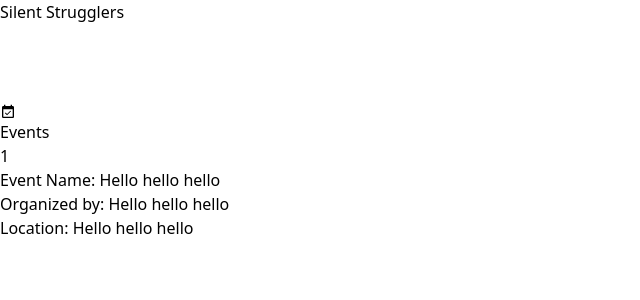
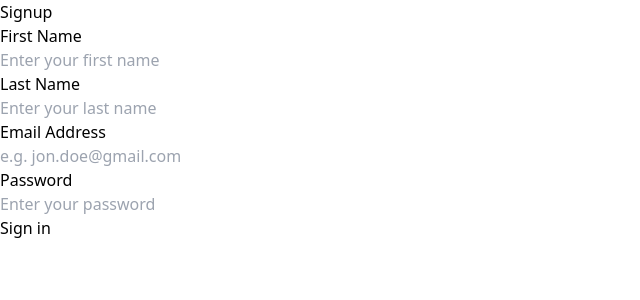
Before and after one commit to yozan21/nihareeka_iicquest, a React (Vite) app: page /events in a window 1280 px wide. Shown: the top 300 px of the page, without its empty margins (0-640 px from the left). Built offline with nearby package versions, Linux system fonts and the light colour scheme.

Commit message:
added spinner

```diff
--- a/src/App.jsx
+++ b/src/App.jsx
@@ -1,11 +1,16 @@
-import React from 'react'
-import Urls from './urls/Urls'
+import React from "react";
+import Urls from "./urls/Urls";
+import Login from "./components/login";
+import Signup from "./components/Signup";
+import Spinner from "./components/Spinner";
 
 function App() {
   return (
-   <Urls />
-
-  )
+    // <Urls />
+    // <Login />
+    <Signup />
+    // <Spinner resol={{ height: 14, width: 14 }} />
+  );
 }
 
-export default App
+export default App;
--- a/src/components/Navbar.jsx
+++ b/src/components/Navbar.jsx
@@ -1,49 +1,77 @@
-import React from 'react'
-import { NavLink } from 'react-router-dom'
+import React from "react";
+import { NavLink } from "react-router-dom";
 import { FaHome } from "react-icons/fa";
 import { TfiThought } from "react-icons/tfi";
 import { MdEventAvailable } from "react-icons/md";
 
 function Navbar() {
   return (
-    <div className='w-[100vw] bg-black h-20 flex justify-between items-center px-2'>
-        <div className='w-[25%] text-white font-bold text-xl'>
-            <NavLink to="/">Silent Strugglers</NavLink>
-
-
-        </div>
-        <div className='flex w-[28%] justify-between'>
-            <NavLink style={({ isActive }) => ({
-                backgroundColor: isActive ? 'white' : '',
-                color: isActive ? 'black' : 'white',
-                borderRadius: isActive ? "10px" : " "
-            })} className="text-white flex justify-center items-center gap-1 p-2" to="/"> <FaHome/> Home</NavLink>
-            <NavLink style={({ isActive }) => ({
-                backgroundColor: isActive ? 'white' : '',
-                color: isActive ? 'black' : 'white',
-                borderRadius: isActive ? "10px" : " "
-            })} className="text-white flex justify-center items-center gap-1 p-2" to="/add/post"><TfiThought />Add Post</NavLink>
-            <NavLink style={({ isActive }) => ({
-                backgroundColor: isActive ? 'white' : '',
-                color: isActive ? 'black' : 'white',
-                borderRadius: isActive ? "10px" : " "
-
-            })}  className="text-white flex justify-center items-center gap-1 p-2" to="/events"><MdEventAvailable />Events</NavLink>
-            <NavLink style={({ isActive }) => ({
-                backgroundColor: isActive ? 'white' : '',
-                color: isActive ? 'black' : 'white',
-                borderRadius: isActive ? "10px" : " "
-
-            })}  className="text-white flex justify-center items-center gap-1 p-2" to="/login">Login</NavLink>
-            <NavLink style={({ isActive }) => ({
-                backgroundColor: isActive ? 'white' : '',
-                color: isActive ? 'black' : 'white',
-                borderRadius: isActive ? "10px" : " "
-            })}  className="text-white flex justify-center items-center gap-1 p-2" to="/signup">Signup</NavLink>
-        </div>
-
+    <div className="w-[100vw] bg-black h-20 flex justify-between items-center px-2">
+      <div className="w-[25%] text-white font-bold text-xl">
+        <NavLink to="/">Silent Strugglers</NavLink>
+      </div>
+      <div className="flex w-[28%] justify-between">
+        <NavLink
+          style={({ isActive }) => ({
+            backgroundColor: isActive ? "white" : "",
+            color: isActive ? "black" : "white",
+            borderRadius: isActive ? "10px" : " ",
+          })}
+          className="text-white flex justify-center items-center gap-1 p-2"
+          to="/"
+        >
+          {" "}
+          <FaHome /> Home
+        </NavLink>
+        <NavLink
+          style={({ isActive }) => ({
+            backgroundColor: isActive ? "white" : "",
+            color: isActive ? "black" : "white",
+            borderRadius: isActive ? "10px" : " ",
+          })}
+          className="text-white flex justify-center items-center gap-1 p-2"
+          to="/add/post"
+        >
+          <TfiThought />
+          Add Post
+        </NavLink>
+        <NavLink
+          style={({ isActive }) => ({
+            backgroundColor: isActive ? "white" : "",
+            color: isActive ? "black" : "white",
+            borderRadius: isActive ? "10px" : " ",
+          })}
+          className="text-white flex justify-center items-center gap-1 p-2"
+          to="/events"
+        >
+          <MdEventAvailable />
+          Events
+        </NavLink>
+        <NavLink
+          style={({ isActive }) => ({
+            backgroundColor: isActive ? "white" : "",
+            color: isActive ? "black" : "white",
+            borderRadius: isActive ? "10px" : " ",
+          })}
+          className="text-white flex justify-center items-center gap-1 p-2"
+          to="/login"
+        >
+          Login
+        </NavLink>
+        <NavLink
+          style={({ isActive }) => ({
+            backgroundColor: isActive ? "white" : "",
+            color: isActive ? "black" : "white",
+            borderRadius: isActive ? "10px" : " ",
+          })}
+          className="text-white flex justify-center items-center gap-1 p-2"
+          to="/signup"
+        >
+          Signup
+        </NavLink>
+      </div>
     </div>
-  )
+  );
 }
 
-export default Navbar
+export default Navbar;
--- /dev/null
+++ b/src/components/Signup.jsx
@@ -0,0 +1,71 @@
+import Spinner from "./Spinner";
+import { useState } from "react";
+
+export default function Signup() {
+  const [btnTxt, setBtnTxt] = useState("Sign in");
+  function handleSubmit(e) {
+    e.preventDefault();
+    setBtnTxt(<Spinner resol={{ height: 12, width: 12 }} page={false} />);
+    // console.log(e.target);
+  }
+  return (
+    <div className="flex items-center justify-center bg-gradient-to-br from-black to-slate-800 h-full ">
+      <form
+        // action="submit/post"
+        className="my-9 p-5 flex justify-center flex-col bg-white rounded-md
+      basis-2/6 border-2 "
+        onSubmit={handleSubmit}
+      >
+        <p className="py-3 text-gray-900 font-form-header self-center text-xl font-semibold">
+          Signup
+        </p>
+        <div className=" flex flex-col mb-5">
+          <p className="font-form text-sm font-medium mb-1">First Name</p>
+          <input
+            type="text"
+            id="fname"
+            className="border-2 border-slate-300 rounded-md py-2 px-4 focus:outline-none focus:border-black font-form focus:transition-opacity duration-200"
+            placeholder="Enter your first name"
+            name="fname"
+          />
+        </div>
+        <div className=" flex flex-col mb-5">
+          <p className="font-form text-sm font-medium mb-1">Last Name</p>
+          <input
+            type="text"
+            id="lname"
+            className="border-2 border-slate-300 rounded-md py-2 px-4 focus:outline-none focus:border-black font-form focus:transition-opacity duration-200"
+            placeholder="Enter your last name"
+            name="lname"
+          />
+        </div>
+        <div className="basis-3/4 flex flex-col mb-5">
+          <p className="font-form text-sm font-medium mb-1">Email Address</p>
+          <input
+            type="email"
+            id="email"
+            className="border-2 border-slate-300 rounded-md py-2 px-4 focus:outline-none focus:border-black font-form text-md focus:transition-opacity duration-200"
+            placeholder="e.g. jon.doe@gmail.com"
+            name="email"
+          />
+        </div>
+        <div className=" flex flex-col mb-5">
+          <p className="font-form text-sm font-medium mb-1">Password</p>
+          <input
+            type="password"
+            id="password"
+            className="border-2 border-slate-300 rounded-md py-2 px-4 focus:outline-none focus:border-black font-form focus:transition-opacity duration-200"
+            placeholder="Enter your password"
+            name="password"
+          />
+        </div>
+        <button
+          className="bg-black py-2 rounded-md mt-3 font-form text-slate-100 uppercase h-[40px]"
+          onClick={handleSubmit}
+        >
+          {btnTxt}
+        </button>
+      </form>
+    </div>
+  );
+}
--- /dev/null
+++ b/src/components/Spinner.jsx
@@ -0,0 +1,12 @@
+import { ImSpinner2 } from "react-icons/im";
+
+export default function Spinner({ resol, page = true }) {
+  return (
+    <div className={`flex justify-center h-[${page ? "100vh" : "100px"}] `}>
+      <ImSpinner2
+        className={`flex justify-self-center self-center h-${resol.height} w-${resol.width}
+        animate-spin`}
+      />
+    </div>
+  );
+}
--- /dev/null
+++ b/src/components/login.jsx
@@ -0,0 +1,51 @@
+import { useState } from "react";
+
+export default function login() {
+  const [btnTxt, setBtnTxt] = useState("Sign in");
+
+  function handleSubmit(e) {
+    e.preventDefault();
+    setBtnTxt(<Spinner resol={{ height: 12, width: 12 }} page={false} />);
+  }
+  return (
+    <div className="flex items-center justify-center bg-gradient-to-br from-black to-slate-800 h-full ">
+      <form
+        // action="submit/post"
+        className="my-32 p-5 flex justify-center flex-col bg-white rounded-md
+        basis-1/4 border-2 "
+        onSubmit={handleSubmit}
+      >
+        <p className="py-3 text-gray-900 font-form-header self-center text-xl font-semibold">
+          Login
+        </p>
+
+        <div className="basis-3/4 flex flex-col mb-5">
+          <p className="font-form text-sm font-medium mb-1">Email Address</p>
+          <input
+            type="email"
+            id="email"
+            className="border-2 border-slate-300 rounded-md py-2 px-4 focus:outline-none focus:border-black font-form text-md focus:transition-opacity duration-200"
+            placeholder="e.g. jon.doe@gmail.com"
+            name="email"
+          />
+        </div>
+        <div className=" flex flex-col mb-5">
+          <p className="font-form text-sm font-medium mb-1">Password</p>
+          <input
+            type="password"
+            id="password"
+            className="border-2 border-slate-300 rounded-md py-2 px-4 focus:outline-none focus:border-black font-form focus:transition-opacity duration-200"
+            placeholder="Enter your password"
+            name="password"
+          />
+        </div>
+        <button
+          className="bg-black py-2 rounded-md mt-3 font-form text-slate-100 uppercase h-[40px]"
+          onClick={handleSubmit}
+        >
+          {btnTxt}
+        </button>
+      </form>
+    </div>
+  );
+}
```
Also changed, not shown: src/components/EventsList.jsx (+22 -17 lines), src/images/logo.png (added), 1 other file (tests, documents, lock files or other folders).
